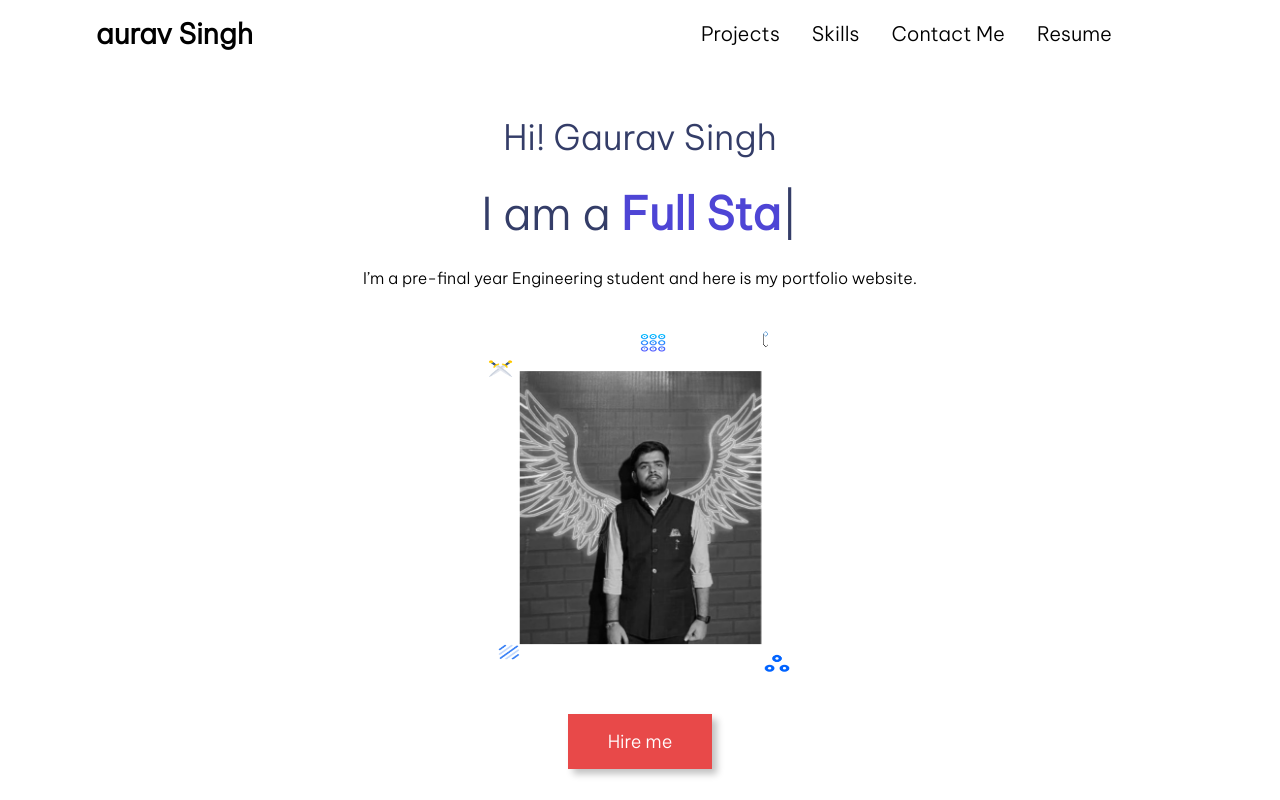
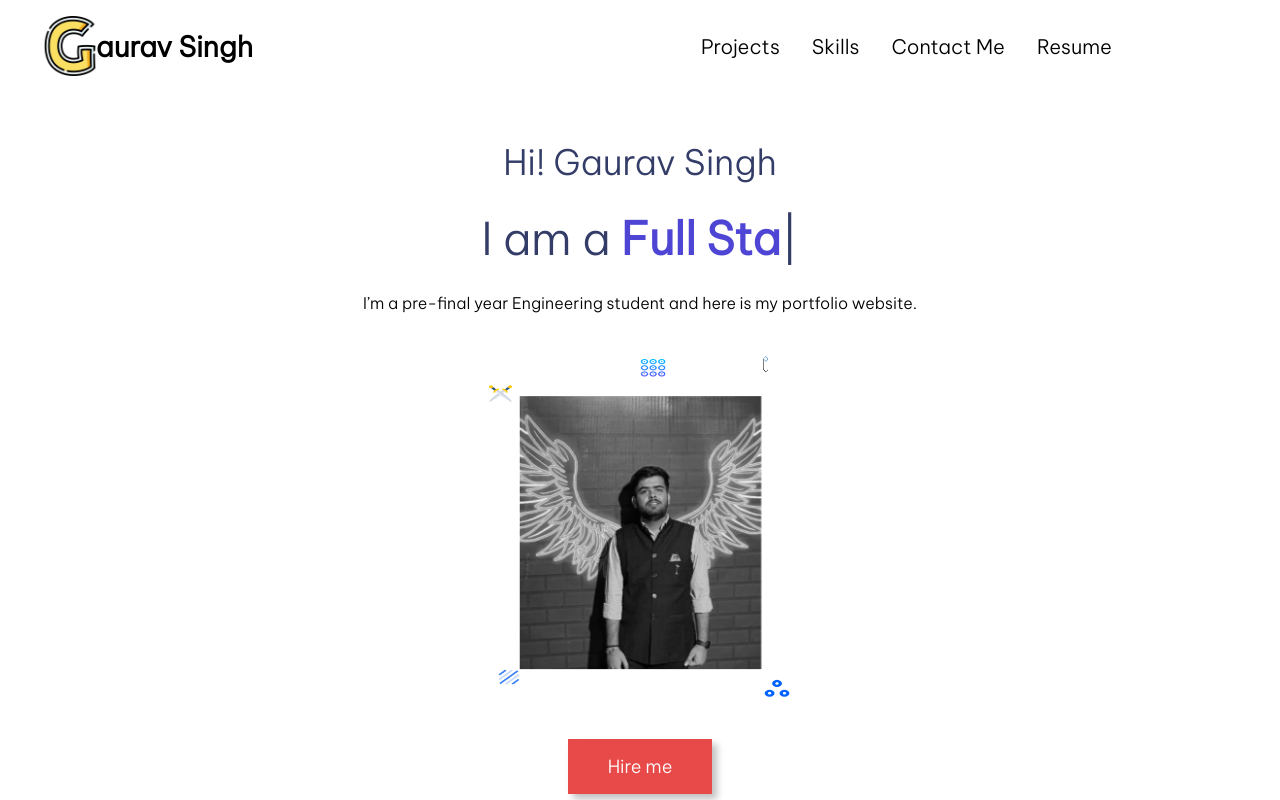
Before and after one commit to Gaurav945572/Portfolio-temp, a plain HTML site: page index.html in a window 1280 px wide. Shown: the top 800 px of the page. Drawn offline with nearby package versions, Linux system fonts and the light colour scheme; files whose address does not match are found by name.

Commit message:
Update index.html

```diff
--- a/index.html
+++ b/index.html
@@ -17,7 +17,7 @@
   <nav class="navbar container">
     <!-- Logo -->
     <div class="logo-group">
-      <img class="nav-logo" src="./logo.png" alt="" />
+      <img class="nav-logo" src="./logo1.png" alt="" />
       <h2 class="nav-logo-text">aurav Singh</h2>
     </div>
 
```
